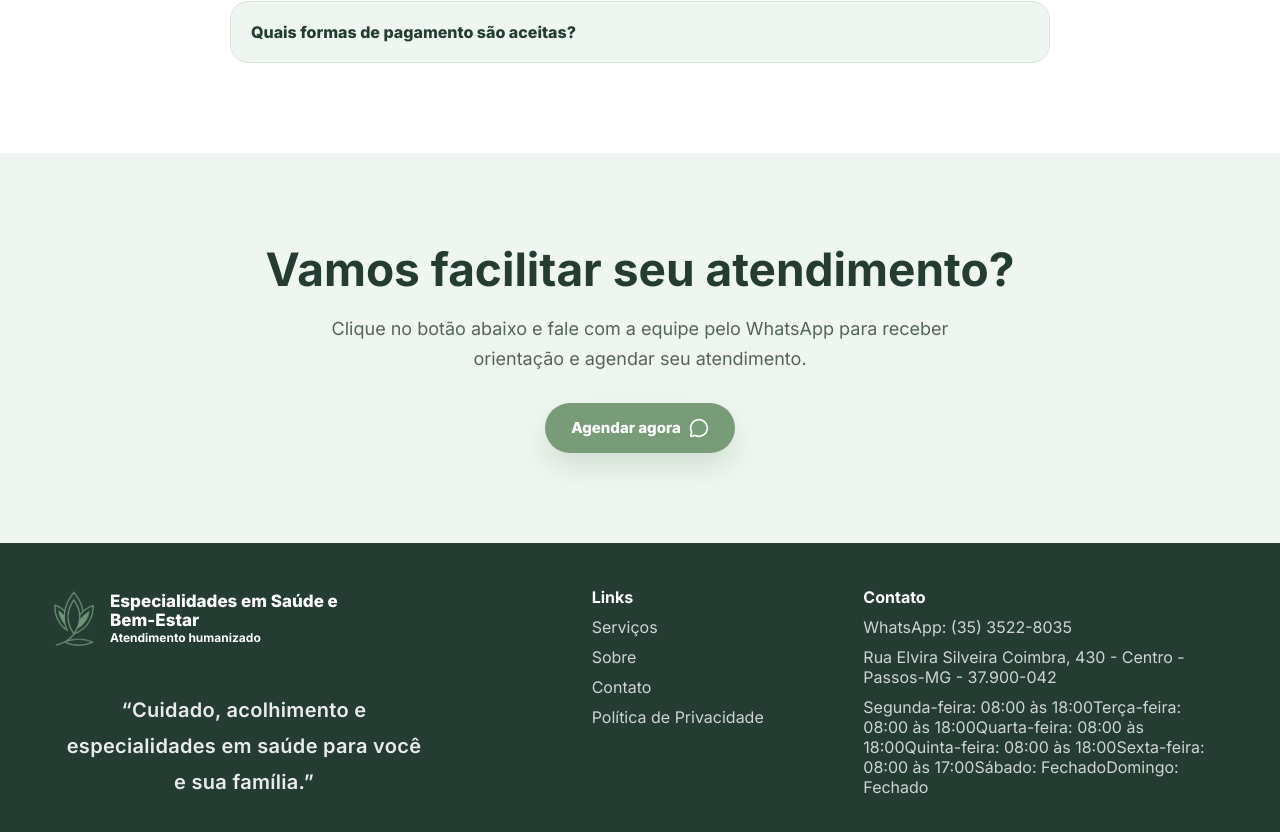
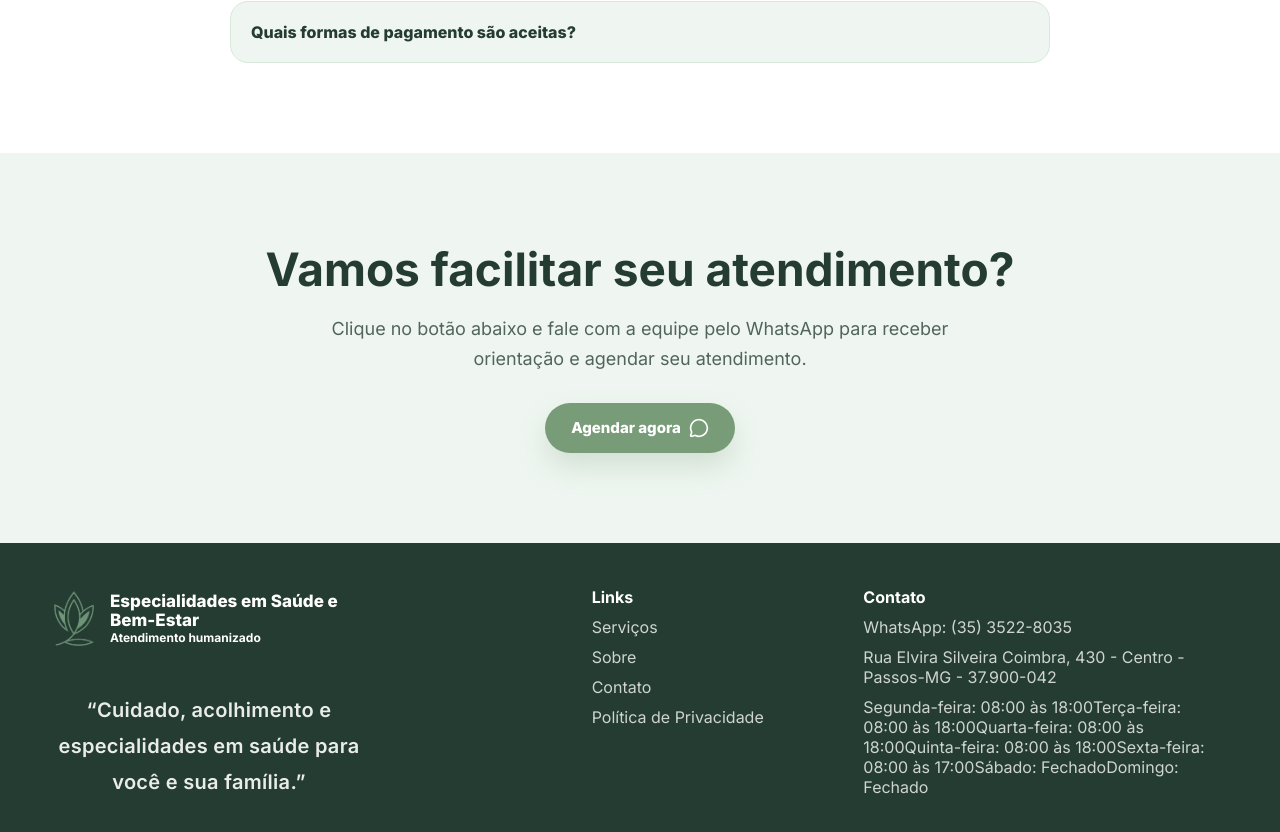
Before and after one commit to slduarte90/clinica, a React (Vite) app: page / in a window 1280 px wide. Shown: the part 4371-5203 px from the top of the page. Built offline with nearby package versions, Linux system fonts and the light colour scheme.

Commit message:
Centralizar frase do rodapé com a logomarca

```diff
--- a/public/green-theme.css
+++ b/public/green-theme.css
@@ -150,9 +150,9 @@ h3,
 
 .site-footer .footer-grid > div:first-child > p,
 .footer-tagline {
-  max-width: 360px !important;
+  max-width: 350px !important;
   margin-top: 32px !important;
-  margin-left: 14px !important;
+  margin-left: -16px !important;
   margin-right: auto !important;
   text-align: center !important;
   font-size: 20px !important;
```
